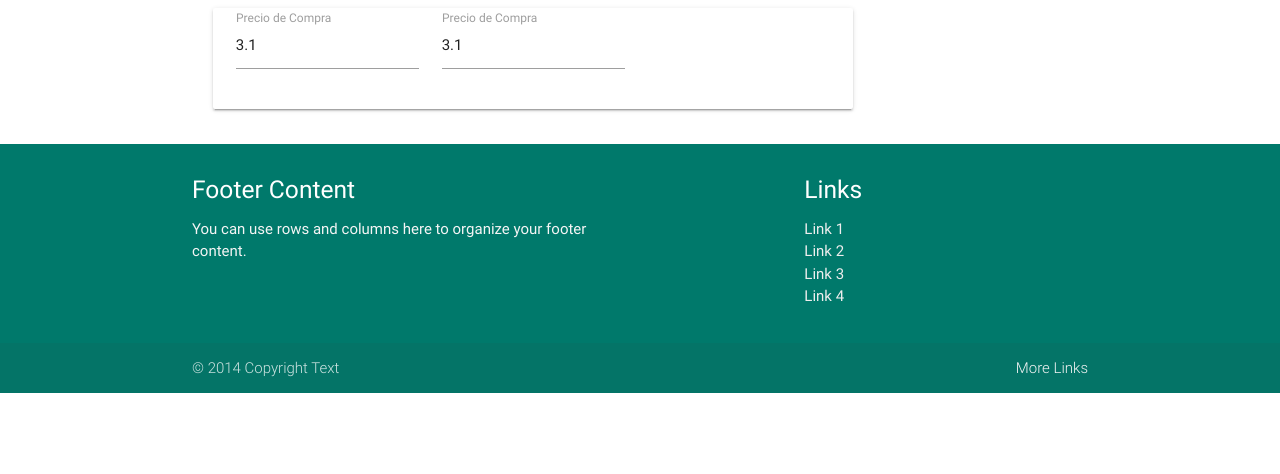
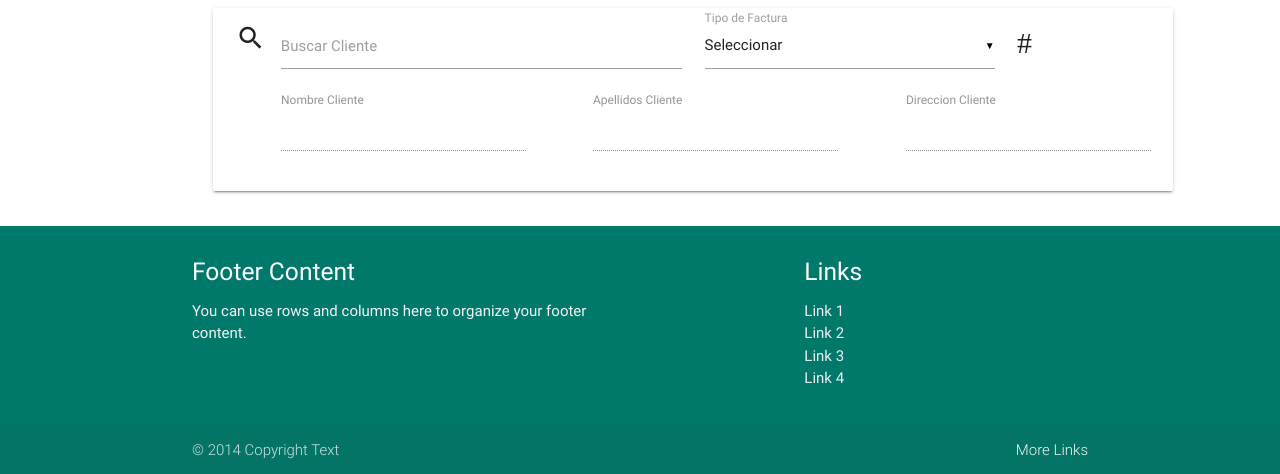
Before and after one commit to anonimyusdj/sistemagas, a PHP site: page /master in a window 1280 px wide. Shown: the top 474 px of the page. Run offline with PHP 8.4, Linux system fonts and the light colour scheme.

Commit message:
factura formulario

```diff
--- a/assets/js/app.js
+++ b/assets/js/app.js
@@ -56,4 +56,12 @@ app.controller("regEmpleado",function($scope,$http,compartir){
 
 app.controller("factura",function($scope,$http){
     $scope.preCompra=3.100;
+    $scope.correlativot="00005";
+    $scope.buscar=function(busqueda){
+      if(busqueda=="edgar"){
+        $scope.nombre="edgar";
+        $scope.apellido="Guzman";
+        $scope.direccion="triunfo";
+      }
+    }
 });
--- a/views/master/home.master.php
+++ b/views/master/home.master.php
@@ -1,16 +1,46 @@
 <div class="row" ng-controller="factura">
   <div class="col s12 m2"></div>
-  <div class="col s12 m6 card">
+  <div class="col s12 m9 card">
     <form>
       <div class="row">
-       <div class="input-field col s12 m4">
-        <input id="preCompra" type="number" class="validate" ng-model="preCompra">
-        <label for="preCompra">Precio de Compra</label>
-      </div>
-         <div class="input-field col s12 m4">
-        <input id="preCompra" type="number" class="validate" ng-model="preCompra">
-        <label for="preCompra">Precio de Compra</label>
-      </div>
+
+        <div class="input-field col s12 m6">
+            <i class="material-icons prefix">search</i>
+            <input id="buscar" type="text" class="validate" ng-model="busqueda" ng-change="buscar(busqueda)">
+            <label for="buscar">Buscar Cliente</label>
+        </div>
+        <div class="input-field col s12 m4">
+          <select ng-model="tipo">
+            <option value="" disabled selected>Seleccionar</option>
+            <option value="1">Ticket</option>
+            <option value="2">Consumidor Final</option>
+            <option value="3">Credito Fiscal</option>
+          </select>
+          <label>Tipo de Factura</label>
+          {{tipo}}
+        </div>
+        <div class="input-field col s12 m2">
+            <i class="material-icons prefix">#</i>
+            <input ng-if="tipo=='1'" id="correlativo" type="text" class="validate" ng-model="correlativot" placeholder="Ticket" disabled>
+            <input ng-if="tipo=='2'" id="correlativo" type="text" class="validate" ng-model="correlativof" placeholder="Consumidor" disabled>
+            <input ng-if="tipo=='3'" id="correlativo" type="text" class="validate" ng-model="correlativoc" placeholder="Credito" disabled>
+        </div>
+      <div class="col s12 m12"></div>
+          <div class="input-field col s4">
+              <i class="material-icons prefix">count</i>
+              <input id="nombre" type="text" class="validate" disabled ng-model="nombre" placeholder="">
+              <label for="nombre">Nombre Cliente</label>
+          </div>
+          <div class="input-field col s4">
+              <i class="material-icons prefix">acount</i>
+              <input id="nombre" type="text" class="validate" disabled ng-model="apellido" placeholder="">
+              <label for="nombre">Apellidos Cliente</label>
+          </div>
+          <div class="input-field col s4">
+              <i class="material-icons prefix">count</i>
+              <input id="nombre" type="text" class="validate" disabled ng-model="direccion" placeholder="">
+              <label for="nombre">Direccion Cliente</label>
+          </div>
       </div>
     </form>
   </div>
```
